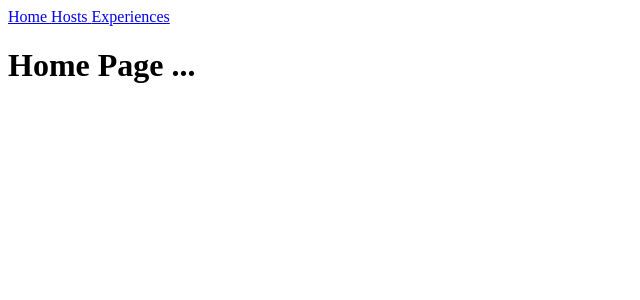
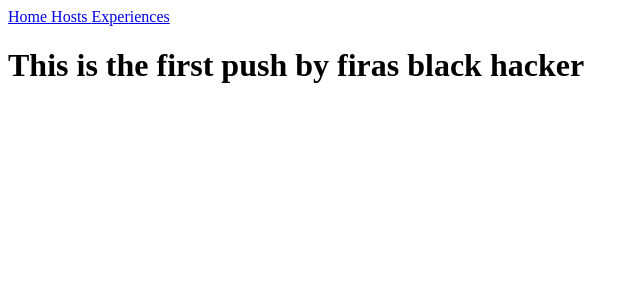
Before and after one commit to asmafakhfakh/Ahla-Bik-project, a React (Create React App) app in the folder ahla-bik/: page / in a window 1280 px wide. Shown: the top 300 px of the page, without its empty margins (0-640 px from the left). Built offline with nearby package versions, Linux system fonts and the light colour scheme.

Commit message:
first push test

```diff
--- a/ahla-bik/src/components/homePage.js
+++ b/ahla-bik/src/components/homePage.js
@@ -12,7 +12,7 @@ class Home extends Component {
             <Link to='/hosts'><span>Hosts </span></Link>
             <Link to='/experiences'><span>Experiences </span></Link>
 
-            <h1>Home Page ...</h1>
+            <h1>This is the first push by firas black hacker</h1>
         </div> );
     }
 }
```
